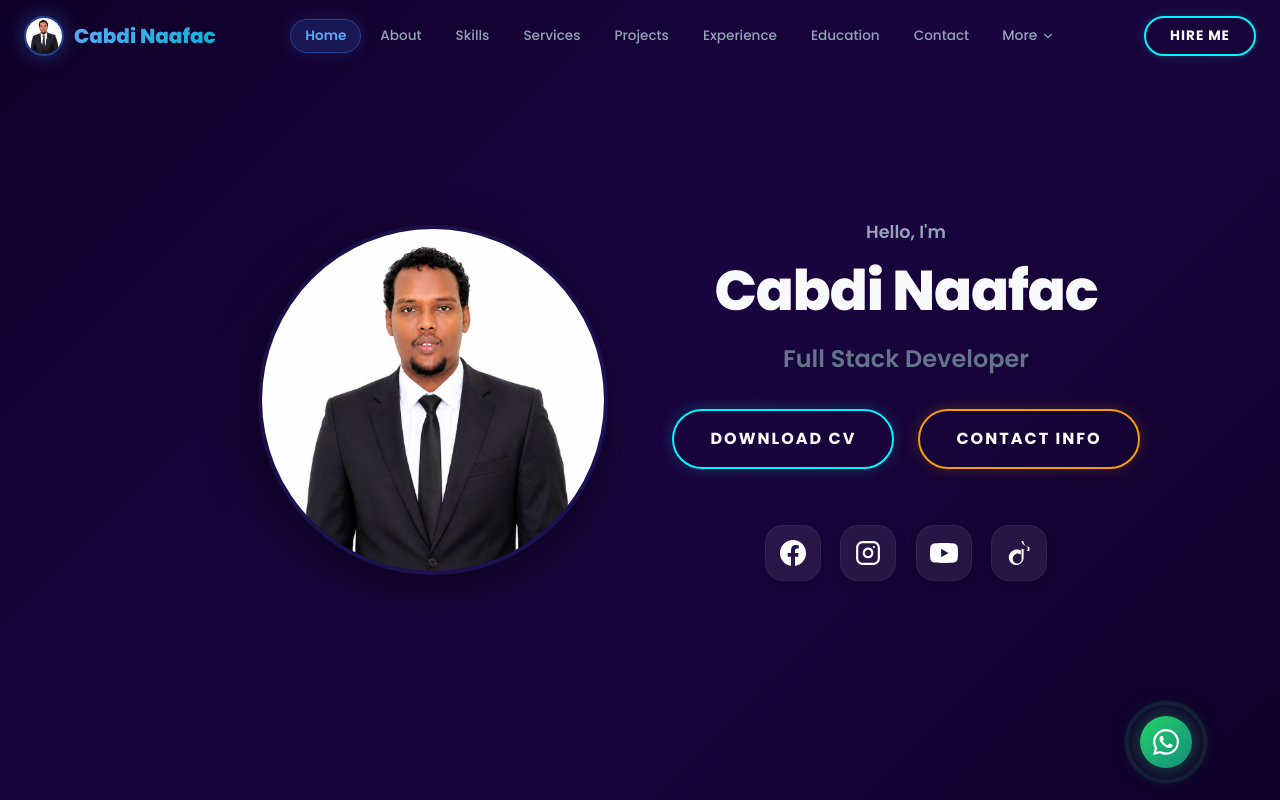
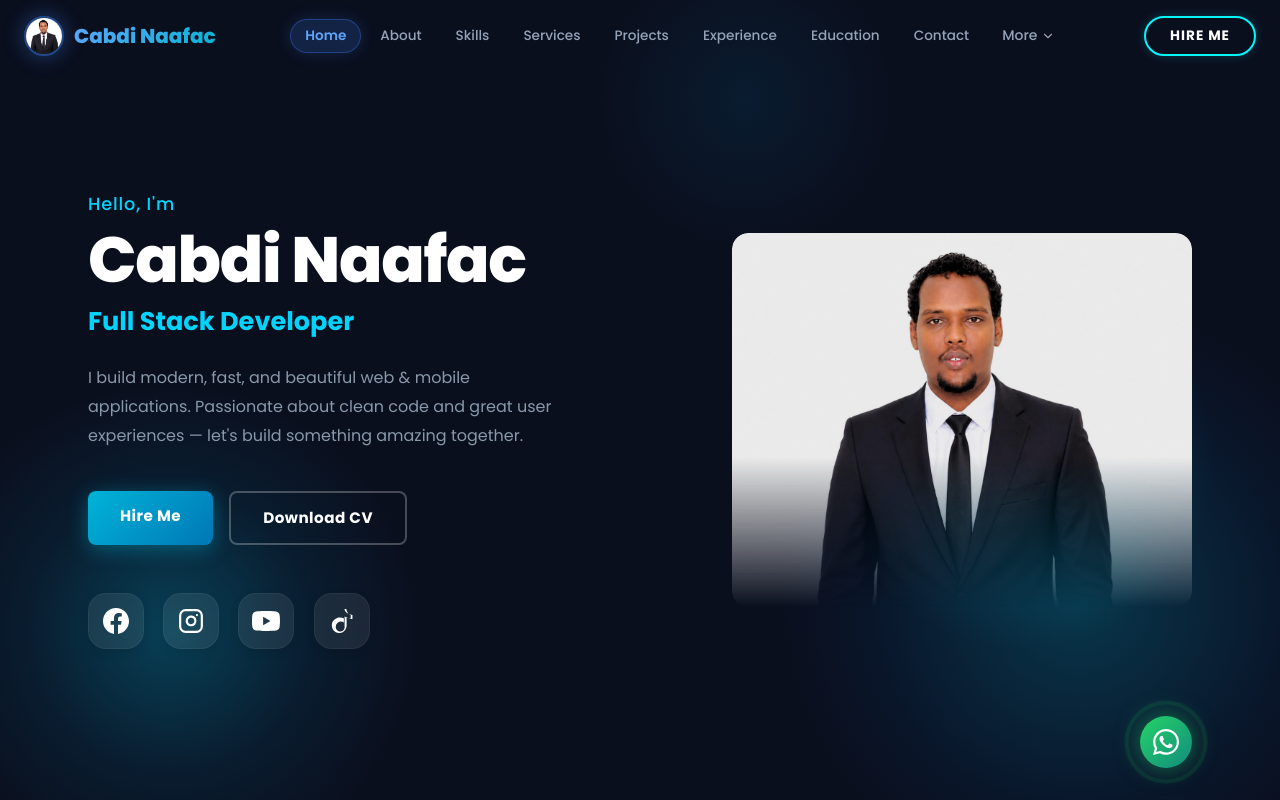
Before and after one commit to cabdinaafacmaxamedrashiid2/cabdi-naafac, a Next.js app: page / in a window 1280 px wide. Shown: the top 800 px of the page. Built offline with nearby package versions, Linux system fonts and the light colour scheme.

Commit message:
Update Hero section to match new dark/cyan layout

```diff
--- a/components/Hero.tsx
+++ b/components/Hero.tsx
@@ -1,27 +1,6 @@
 "use client";
 import { useEffect, useState } from "react";
-import { Download } from "lucide-react";
 import SocialLinks from "./SocialLinks";
-
-const GithubIcon = ({ size = 28 }: { size?: number }) => (
-  <svg width={size} height={size} viewBox="0 0 24 24" fill="none" stroke="currentColor" strokeWidth="2" strokeLinecap="round" strokeLinejoin="round">
-    <path d="M9 19c-5 1.5-5-2.5-7-3m14 6v-3.87a3.37 3.37 0 0 0-.94-2.61c3.14-.35 6.44-1.54 6.44-7A5.44 5.44 0 0 0 20 4.77 5.07 5.07 0 0 0 19.91 1S18.73.65 16 2.48a13.38 13.38 0 0 0-7 0C6.27.65 5.09 1 5.09 1A5.07 5.07 0 0 0 5 4.77a5.44 5.44 0 0 0-1.5 3.78c0 5.42 3.3 6.61 6.44 7A3.37 3.37 0 0 0 9 18.13V22" />
-  </svg>
-);
-
-const LinkedinIcon = ({ size = 28 }: { size?: number }) => (
-  <svg width={size} height={size} viewBox="0 0 24 24" fill="none" stroke="currentColor" strokeWidth="2" strokeLinecap="round" strokeLinejoin="round">
-    <path d="M16 8a6 6 0 0 1 6 6v7h-4v-7a2 2 0 0 0-2-2 2 2 0 0 0-2 2v7h-4v-7a6 6 0 0 1 6-6z" />
-    <rect width="4" height="12" x="2" y="9" />
-    <circle cx="4" cy="4" r="2" />
-  </svg>
-);
-
-const FacebookIcon = ({ size = 28 }: { size?: number }) => (
-  <svg width={size} height={size} viewBox="0 0 24 24" fill="none" stroke="currentColor" strokeWidth="2" strokeLinecap="round" strokeLinejoin="round">
-    <path d="M18 2h-3a5 5 0 0 0-5 5v3H7v4h3v8h4v-8h3l1-4h-4V7a1 1 0 0 1 1-1h3z" />
-  </svg>
-);
 
 export default function Hero() {
   const [isVisible, setIsVisible] = useState(false);
@@ -37,77 +16,99 @@ export default function Hero() {
         minHeight: "100vh",
         display: "flex",
         alignItems: "center",
-        justifyContent: "center",
-        background: "linear-gradient(135deg, #0f0028 0%, #1a0540 50%, #0f0028 100%)",
-        padding: "100px 20px",
+        position: "relative",
+        background: "#0a0f1e",
+        overflow: "hidden",
+        padding: "0",
       }}
     >
+      {/* Bottom-left cyan glow */}
       <div
         style={{
-          maxWidth: "1000px",
+          position: "absolute",
+          bottom: "-80px",
+          left: "-80px",
+          width: "500px",
+          height: "500px",
+          borderRadius: "50%",
+          background: "radial-gradient(circle, rgba(0,212,255,0.25) 0%, rgba(0,150,200,0.1) 40%, transparent 70%)",
+          pointerEvents: "none",
+          zIndex: 0,
+        }}
+      />
+      {/* Bottom-right cyan glow */}
+      <div
+        style={{
+          position: "absolute",
+          bottom: "-100px",
+          right: "-100px",
+          width: "600px",
+          height: "600px",
+          borderRadius: "50%",
+          background: "radial-gradient(circle, rgba(0,212,255,0.2) 0%, rgba(0,100,180,0.08) 50%, transparent 70%)",
+          pointerEvents: "none",
+          zIndex: 0,
+        }}
+      />
+      {/* Top right subtle glow */}
+      <div
+        style={{
+          position: "absolute",
+          top: "-50px",
+          right: "30%",
+          width: "300px",
+          height: "300px",
+          borderRadius: "50%",
+          background: "radial-gradient(circle, rgba(0,180,255,0.08) 0%, transparent 70%)",
+          pointerEvents: "none",
+          zIndex: 0,
+        }}
+      />
+
+      {/* Main Content */}
+      <div
+        style={{
+          maxWidth: "1200px",
           width: "100%",
+          margin: "0 auto",
+          padding: "100px 3rem 60px",
           display: "flex",
-          flexDirection: "row",
           alignItems: "center",
-          justifyContent: "center",
-          gap: "4rem",
+          justifyContent: "space-between",
+          gap: "2rem",
+          position: "relative",
+          zIndex: 1,
           opacity: isVisible ? 1 : 0,
-          transform: isVisible ? "translateY(0)" : "translateY(20px)",
+          transform: isVisible ? "translateY(0)" : "translateY(30px)",
           transition: "all 1s ease",
         }}
-        className="hero-container"
+        className="hero-main"
       >
-        {/* Left: Circular Image */}
-        <div style={{ flex: "1", display: "flex", justifyContent: "flex-end" }}>
-          <div
-            style={{
-              width: "350px",
-              height: "350px",
-              borderRadius: "50%",
-              overflow: "hidden",
-              border: "4px solid rgba(59, 130, 246, 0.1)",
-              boxShadow: "0 20px 50px rgba(0,0,0,0.5)",
-            }}
-            className="hero-image-wrapper"
-          >
-            <img
-              src="/profile.jpg"
-              alt="Cabdi Naafac"
-              style={{
-                width: "100%",
-                height: "100%",
-                objectFit: "cover",
-              }}
-            />
-          </div>
-        </div>
-
-        {/* Right: Text Content */}
+        {/* LEFT: Text Content */}
         <div
           style={{
             flex: "1",
-            display: "flex",
-            flexDirection: "column",
-            alignItems: "center", // Center text like the screenshot
-            textAlign: "center",
+            maxWidth: "540px",
           }}
         >
           <p
             style={{
-              color: "#94a3b8",
+              color: "#00d4ff",
               fontSize: "1.1rem",
-              fontWeight: 600,
-              marginBottom: "0.2rem",
+              fontWeight: 500,
+              marginBottom: "0.5rem",
+              letterSpacing: "0.05em",
             }}
           >
             Hello, I'm
           </p>
           <h1
             style={{
-              fontSize: "3.5rem",
+              fontSize: "clamp(2.5rem, 5vw, 4rem)",
               fontWeight: 800,
-              color: "#f8fafc",
-              marginBottom: "0.5rem",
+              color: "#ffffff",
+              marginBottom: "0.4rem",
+              lineHeight: 1.1,
               letterSpacing: "-0.02em",
             }}
           >
@@ -115,93 +116,148 @@ export default function Hero() {
           </h1>
           <h2
             style={{
-              fontSize: "1.5rem",
-              fontWeight: 600,
-              color: "#64748b", // Muted color for subtitle
-              marginBottom: "2rem",
+              fontSize: "clamp(1.2rem, 2.5vw, 1.6rem)",
+              fontWeight: 700,
+              color: "#00d4ff",
+              marginBottom: "1.5rem",
             }}
           >
             Full Stack Developer
           </h2>
+          <p
+            style={{
+              color: "#8899aa",
+              fontSize: "1rem",
+              lineHeight: 1.8,
+              marginBottom: "2.5rem",
+              maxWidth: "480px",
+            }}
+          >
+            I build modern, fast, and beautiful web &amp; mobile applications.
+            Passionate about clean code and great user experiences —
+            let's build something amazing together.
+          </p>
 
-          {/* Buttons Row */}
-          <div style={{ display: "flex", gap: "1.5rem", marginBottom: "2.5rem" }}>
+          {/* Buttons */}
+          <div style={{ display: "flex", gap: "1rem", marginBottom: "3rem", flexWrap: "wrap" }}>
+            <a
+              href="#contact"
+              style={{
+                padding: "14px 32px",
+                borderRadius: "8px",
+                background: "linear-gradient(135deg, #00b4d8, #0077b6)",
+                color: "#fff",
+                fontWeight: 700,
+                fontSize: "0.95rem",
+                textDecoration: "none",
+                transition: "all 0.3s ease",
+                boxShadow: "0 4px 20px rgba(0,180,216,0.4)",
+                letterSpacing: "0.03em",
+              }}
+              onMouseEnter={(e) => {
+                e.currentTarget.style.transform = "translateY(-3px)";
+                e.currentTarget.style.boxShadow = "0 8px 30px rgba(0,180,216,0.6)";
+              }}
+              onMouseLeave={(e) => {
+                e.currentTarget.style.transform = "translateY(0)";
+                e.currentTarget.style.boxShadow = "0 4px 20px rgba(0,180,216,0.4)";
+              }}
+            >
+              Hire Me
+            </a>
             <a
               href="/cv.pdf"
               download="Cabdi_Naafac_CV.pdf"
               style={{
-                position: "relative",
-                padding: "16px 36px",
-                fontSize: "1rem",
+                padding: "14px 32px",
+                borderRadius: "8px",
+                background: "transparent",
+                color: "#fff",
                 fontWeight: 700,
-                color: "#ffffff",
+                fontSize: "0.95rem",
                 textDecoration: "none",
-                textTransform: "uppercase",
-                letterSpacing: "2px",
-                border: "2px solid #00f7ff",
-                borderRadius: "50px",
-                overflow: "hidden",
-                transition: "all 0.4s ease",
-                boxShadow: "0 0 15px rgba(0, 247, 255, 0.2)",
-                display: "flex",
-                alignItems: "center",
-                gap: "8px",
+                border: "2px solid rgba(255,255,255,0.25)",
+                transition: "all 0.3s ease",
+                letterSpacing: "0.03em",
               }}
               onMouseEnter={(e) => {
-                e.currentTarget.style.background = "#00f7ff";
-                e.currentTarget.style.color = "#0f0028";
-                e.currentTarget.style.boxShadow = "0 0 25px rgba(0, 247, 255, 0.6), 0 0 50px rgba(0, 247, 255, 0.4)";
+                e.currentTarget.style.borderColor = "#00d4ff";
+                e.currentTarget.style.color = "#00d4ff";
                 e.currentTarget.style.transform = "translateY(-3px)";
               }}
               onMouseLeave={(e) => {
-                e.currentTarget.style.background = "transparent";
-                e.currentTarget.style.color = "#ffffff";
-                e.currentTarget.style.boxShadow = "0 0 15px rgba(0, 247, 255, 0.2)";
+                e.currentTarget.style.borderColor = "rgba(255,255,255,0.25)";
+                e.currentTarget.style.color = "#fff";
                 e.currentTarget.style.transform = "translateY(0)";
               }}
             >
               Download CV
-            </a>
-            <a
-              href="#contact"
-              style={{
-                position: "relative",
-                padding: "16px 36px",
-                fontSize: "1rem",
-                fontWeight: 700,
-                color: "#ffffff",
-                textDecoration: "none",
-                textTransform: "uppercase",
-                letterSpacing: "2px",
-                border: "2px solid #f59e0b",
-                borderRadius: "50px",
-                overflow: "hidden",
-                transition: "all 0.4s ease",
-                boxShadow: "0 0 15px rgba(245, 158, 11, 0.2)",
-                display: "flex",
-                alignItems: "center",
-              }}
-              onMouseEnter={(e) => {
-                e.currentTarget.style.background = "#f59e0b";
-                e.currentTarget.style.color = "#0f0028";
-                e.currentTarget.style.boxShadow = "0 0 25px rgba(245, 158, 11, 0.6), 0 0 50px rgba(245, 158, 11, 0.4)";
-                e.currentTarget.style.transform = "translateY(-3px)";
-              }}
-              onMouseLeave={(e) => {
-                e.currentTarget.style.background = "transparent";
-                e.currentTarget.style.color = "#ffffff";
-                e.currentTarget.style.boxShadow = "0 0 15px rgba(245, 158, 11, 0.2)";
-                e.currentTarget.style.transform = "translateY(0)";
-              }}
-            >
-              Contact Info
             </a>
           </div>
 
           {/* Social Icons */}
           <SocialLinks />
         </div>
+
+        {/* RIGHT: Profile Image — large, edge-to-edge feel */}
+        <div
+          style={{
+            flex: "1",
+            display: "flex",
+            justifyContent: "flex-end",
+            alignItems: "flex-end",
+            position: "relative",
+            maxWidth: "520px",
+          }}
+          className="hero-image-col"
+        >
+          {/* Glow behind image */}
+          <div
+            style={{
+              position: "absolute",
+              bottom: "-60px",
+              right: "-40px",
+              width: "420px",
+              height: "420px",
+              borderRadius: "50%",
+              background: "radial-gradient(circle, rgba(0,212,255,0.18) 0%, transparent 65%)",
+              pointerEvents: "none",
+            }}
+          />
+          <img
+            src="/profile.jpg"
+            alt="Cabdi Naafac"
+            style={{
+              width: "100%",
+              maxWidth: "460px",
+              height: "auto",
+              objectFit: "cover",
+              objectPosition: "top",
+              borderRadius: "16px",
+              position: "relative",
+              zIndex: 1,
+              maskImage: "linear-gradient(to bottom, black 60%, transparent 100%)",
+              WebkitMaskImage: "linear-gradient(to bottom, black 60%, transparent 100%)",
+              filter: "brightness(0.9) contrast(1.05)",
+            }}
+          />
+        </div>
       </div>
+
+      <style>{`
+        @media (max-width: 768px) {
+          .hero-main {
+            flex-direction: column !important;
+            padding: 120px 1.5rem 60px !important;
+            text-align: center;
+          }
+          .hero-image-col {
+            justify-content: center !important;
+            max-width: 300px !important;
+            margin: 0 auto;
+          }
+        }
+      `}</style>
     </section>
   );
 }
```
